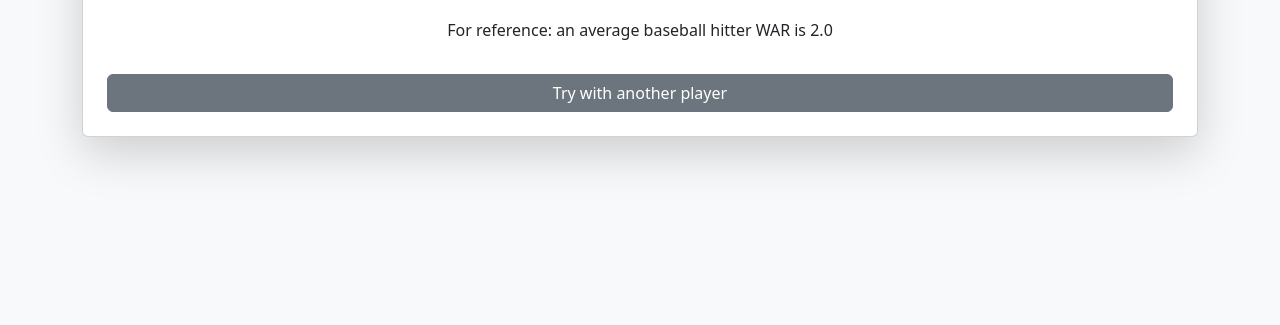
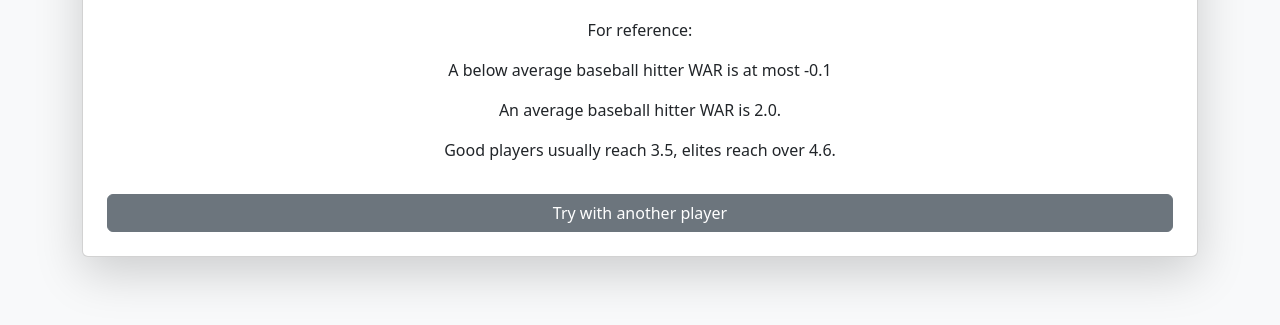
Before and after one commit to SamGon24/WAR_PREDICT, a Flask app: template templates/result.html in a window 1280 px wide. Shown: the part 169-494 px from the top of the page. Run offline with Flask 3, Linux system fonts and the light colour scheme; the template is opened without the code that fills it, so the values that code supplies are empty; parts of the project's set-up code (start-up, migrations or seed data) failed here and were passed over.

Commit message:
Added more UI improvements

```diff
--- a/templates/result.html
+++ b/templates/result.html
@@ -18,7 +18,10 @@
             {% endif %}
 
             <p class="fs-3"> <strong class="text-primary"> WAR: {{ war }}</strong></p>
-            <p>For reference: an average baseball hitter WAR is 2.0</p>
+            <p>For reference:</p>
+            <p>A below average baseball hitter WAR is at most -0.1</p>
+            <p>An average baseball hitter WAR is 2.0.</p>
+            <p>Good players usually reach 3.5, elites reach over 4.6.</p>
             <a href="/" class="btn btn-secondary mt-3">Try with another player</a>
         </div>
     </div>
```
